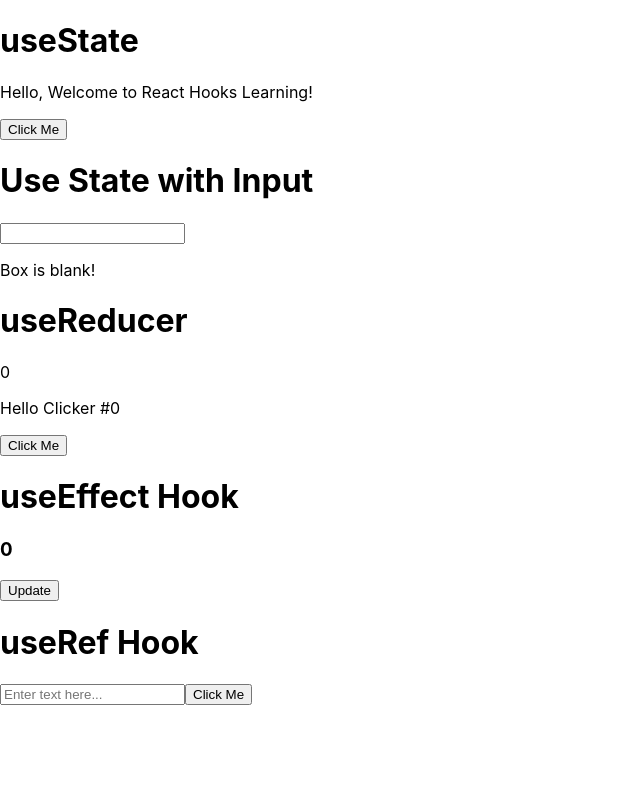
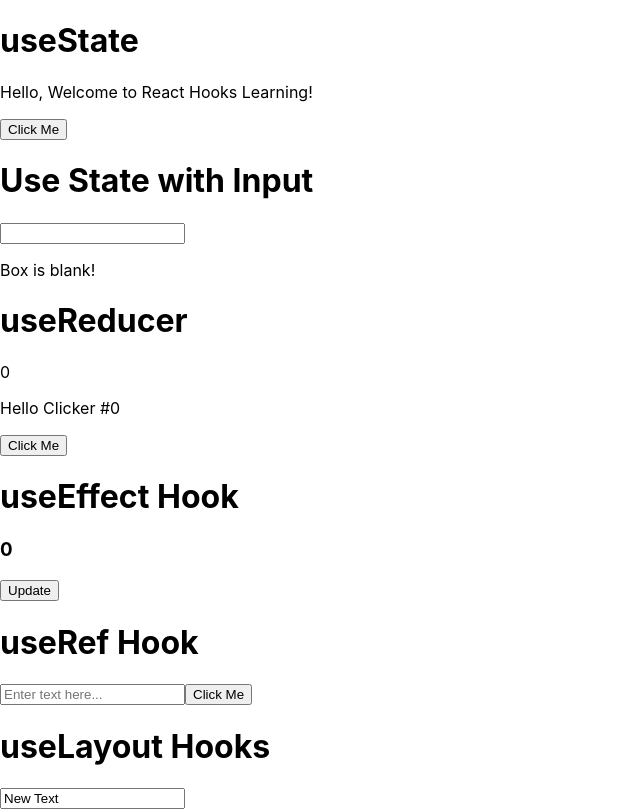
Before and after one commit to tabrezdal/react-default-hooks, a React (Create React App) app: page / in a window 1280 px wide. Shown: the whole page, without its empty margins (0-640 px from the left). Built offline with nearby package versions, Linux system fonts and the light colour scheme; no server answers; the HTML template or start-up script is replaced by a standard one.

Commit message:
useLayoutEffect

```diff
--- a/src/App.js
+++ b/src/App.js
@@ -4,6 +4,8 @@ import UseStateInput from './useState/UseState_input';
 import UseReducer from './useReducer/UseReducer';
 import UseEffect from './useEffect/UseEffect';
 import UseRef from './useRef/UseRef';
+import UseLayout from './useLayout/UseLayout';
+
 
 const App = () => {
   return (
@@ -13,6 +15,7 @@ const App = () => {
         <UseReducer />
         <UseEffect />
         <UseRef />
+        <UseLayout />
     </div>
 
   )
--- /dev/null
+++ b/src/useLayout/UseLayout.js
@@ -0,0 +1,25 @@
+import React, { useEffect, useLayoutEffect, useRef } from 'react';
+
+const UseLayout = () => {
+
+    const inputRef = useRef(null);
+
+
+    useEffect(() => {
+        console.log(inputRef.current.value);
+    }, []);
+
+    useLayoutEffect(() => {
+        inputRef.current.value = "New Text";
+    }, []);
+
+
+  return (
+    <div>
+        <h1>useLayout Hooks</h1>
+        <input type="text" value="Hello" ref={inputRef}></input>
+    </div>
+  )
+}
+
+export default UseLayout
```
